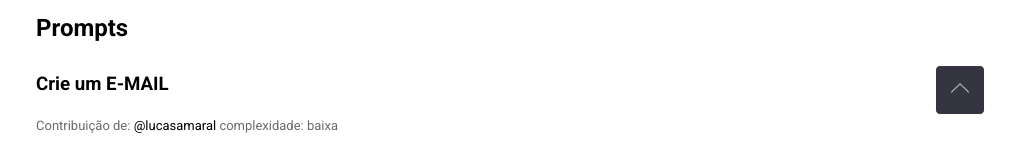
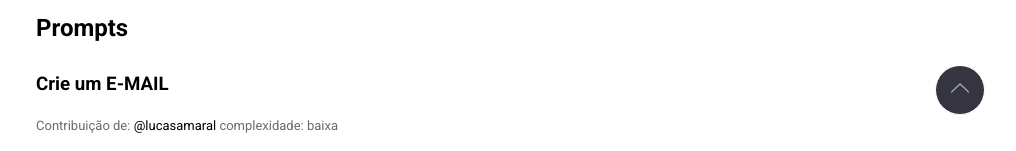
Before and after one commit to lucasamaraloliveira/atprompts, a React (Vite) app: page / in a window 1280 px wide. Shown: the part 645-796 px from the top of the page, without its empty margins (255-1271 px from the left). Built offline with nearby package versions, Linux system fonts and the light colour scheme.

Commit message:
style: changed button style

```diff
--- a/src/index.css
+++ b/src/index.css
@@ -4,9 +4,8 @@
   box-sizing: border-box;
   border: none;
   list-style: none;
-  font-family: 'Red Hat Display', sans-serif;
-  font-family: 'Roboto', sans-serif;
-
+  font-family: "Red Hat Display", sans-serif;
+  font-family: "Roboto", sans-serif;
 }
 
 .top-button {
@@ -23,6 +22,7 @@
   max-width: 100%;
   width: 50px;
   height: 50px;
+  border-radius: 100%;
 }
 
 .top-button:hover {
@@ -30,14 +30,7 @@
 }
 
 .btn-topo {
-  max-width: 100%
+  max-width: 100%;
 }
 
-.hide-on-load {
-  display: none;
-}
-
-
-
-
-@import url('https://fonts.googleapis.com/css2?family=Red+Hat+Display:wght@500;700;900&family=Roboto:wght@300;400;700&display=swap');
+@import url("https://fonts.googleapis.com/css2?family=Red+Hat+Display:wght@500;700;900&family=Roboto:wght@300;400;700&display=swap");
```
